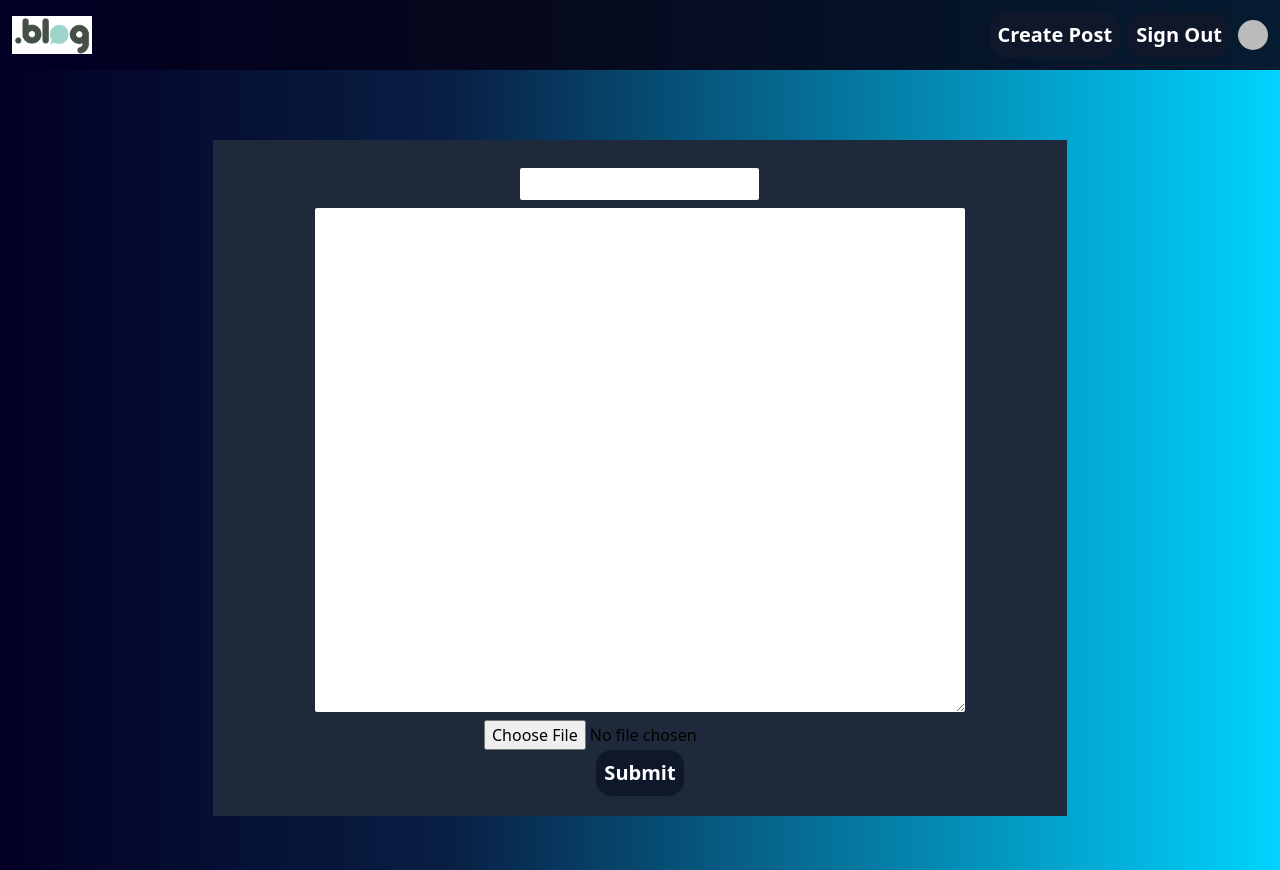
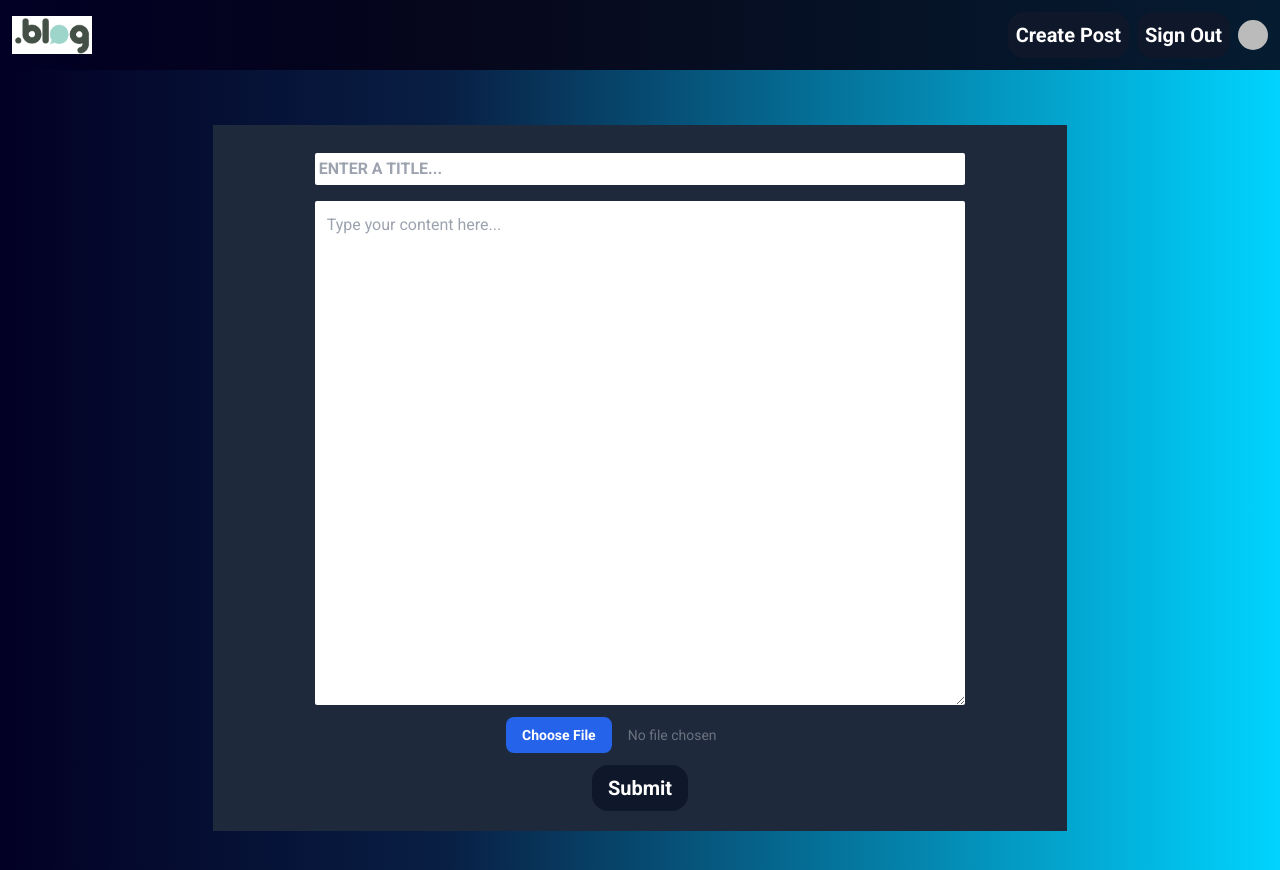
Before and after one commit to MayukhDg/blog_platform, a Next.js app: page /create-post in a window 1280 px wide. Built offline with nearby package versions, Linux system fonts and the light colour scheme; no server answers; sample sign-in values are in the browser's storage.

Commit message:
updates added

```diff
--- a/app/create-post/page.js
+++ b/app/create-post/page.js
@@ -80,10 +80,18 @@ const createPost = () => {
   return (
     <section className='h-screen w-screen flex items-center justify-center  form__wrapper' >
      <form  className='bg-slate-800 p-5 flex flex-col items-center justify-start mx-auto w-2/3 mt-4' onSubmit={handleSubmit} >
-      <input className='outline-none rounded-sm p-1 mt-2' value={title}  onChange={e=>setTitle(e.target.value)} />
-       <textarea rows={20} cols={20} className='outline-none rounded-sm p-3 mt-2 w-[80%]' value={content} onChange={e=>setContent(e.target.value)} />
-       <input className='mt-2 outline-none' onChange={(e) => handleChangeImage(e)}  type="file" accept='image/*' />
-       <button className='outline-none p-2 bg-slate-900 text-[20px] rounded-2xl text-white font-bold  ' type="submit" >Submit</button>
+      <input placeholder='enter a title...' className='outline-none rounded-sm p-1 mt-2 w-[80%] font-bold uppercase' value={title}  onChange={e=>setTitle(e.target.value)} />
+       <textarea placeholder='Type your content here...' rows={20} cols={20} className='outline-none rounded-sm p-3 mt-4 w-[80%]' value={content} onChange={e=>setContent(e.target.value)} />
+       <input className='block mt-3 text-sm text-gray-500
+      file:me-4 file:py-2 file:px-4
+      file:rounded-lg file:border-0
+      file:text-sm file:font-semibold
+      file:bg-blue-600 file:text-white
+      hover:file:bg-blue-700
+      file:disabled:opacity-50 file:disabled:pointer-events-none
+      dark:file:bg-blue-500
+      dark:hover:file:bg-blue-400 text-center' onChange={(e) => handleChangeImage(e)}  type="file" accept='image/*' />
+       <button className=' mt-3 outline-none px-4 py-2 bg-slate-900 text-[20px] rounded-2xl text-white font-bold ' type="submit" >Submit</button>
      </form>
 
     </section>
--- a/app/globals.css
+++ b/app/globals.css
@@ -8,7 +8,15 @@
     padding: 0;
     margin: 0;
     box-sizing: border-box;
+    font-family: var(--font-roboto);
 }
+
+
+body{
+    background: rgb(2,0,36);
+    background: linear-gradient(90deg, rgba(2,0,36,1) 0%, rgba(9,31,68,1) 35%, rgba(0,212,255,1) 100%);
+}
+
 
 
 .create-post__gradient{
@@ -20,3 +28,9 @@ nav{
     background: rgb(2,0,36);
 background: linear-gradient(90deg, rgba(2,0,36,1) 0%, rgba(6,4,22,0.8856792717086834) 40%);
 }
+
+
+
+.shadow{
+    box-shadow: rgba(0, 0, 0, 0.25) 0px 54px 55px, rgba(0, 0, 0, 0.12) 0px -12px 30px, rgba(0, 0, 0, 0.12) 0px 4px 6px, rgba(0, 0, 0, 0.17) 0px 12px 13px, rgba(0, 0, 0, 0.09) 0px -3px 5px;
+}
--- a/app/layout.js
+++ b/app/layout.js
@@ -1,10 +1,15 @@
 import './globals.css'
-import { Montserrat } from 'next/font/google';
+import { Roboto } from 'next/font/google';
 import Navbar from '@/components/Navbar';
 import Provider from '@/components/Providers';
 
 
-const inter = Montserrat({ subsets: ['latin'] })
+const roboto = Roboto({
+  subsets: ['latin'],
+  weight:["100", "300", "400", "500", "700", "900"],
+  variable: '--font-roboto',
+
+})
 
 export const metadata = {
   title: 'Blogger',
@@ -14,7 +19,7 @@ export const metadata = {
 export default function RootLayout({ children }) {
   return (
     <html lang="en">
-      <body className="{inter.className} create-post__gradient">
+      <body className={roboto.className}>
         <Provider>
         <Navbar/>
         <main>
--- a/app/page.js
+++ b/app/page.js
@@ -1,22 +1,47 @@
 "use client"
 
 import { useSession } from "next-auth/react"
-import Link from "next/link";
-
+import { fetchAllBlogs } from "@/lib/actions/blog.actions";
+import { useEffect, useState } from "react";
+import BlogCard from "@/components/BlogCard";
+import { usePathname } from "next/navigation";
 
 const Home = () => {
 
  const { data:session } = useSession();
+ const [blogs, setBlogs] = useState([]);
+const pathname = usePathname();
+
+ const fetchBlogPosts = async()=>{
+   const data = await fetchAllBlogs();
+   setBlogs(data);
+ }
+
+ useEffect(()=>{
+  fetchBlogPosts()
+ },[])
+
 
  return (
-    <section id="home" className=' h-screen relative  w-screen overflow-hidden'>
-    <div className='w-full bg-bg-image-1  min-h-full bg-cover bg-no-repeat -z-30 absolute inset-0' />
+    <section id="home" className='relative'>
+    <div className='inset-0 bg-bg-image-1 bg-cover bg-repeat -z-30 absolute' />
     { session?.user?.id ?
-    <div className="flex flex-col ml-4 mt-4 w-full items-center" >
+    <div className="flex flex-col ml-4 w-full items-center py-3" >
       <h1 className="text-4xl text-white font-bold" > Welcome {session?.user?.name}</h1>
-      <Link href="/create-post" >
-    <button className='outline-none p-2 bg-slate-900 text-[20px] rounded-2xl mt-3 text-white font-bold ' >Create Post</button>
-  </Link>
+  <h3 className="text-4xl text-white font-bold mt-3" >Check Out the latest posts on blogger!</h3>
+  <div className="flex items-center w-full p-3 flex-wrap gap-3" >
+   {blogs.map((item)=>(
+    <BlogCard
+     key={item._id}
+     id={item._id}
+     content={item.content}
+     title={item.title}
+     image={item.image}
+     author={session?.user?.id}
+     comments={item.comments}
+    />
+   ))}
+  </div>
     </div>
     :
     <div className="flex flex-col ml-4 mt-4" >
--- a/app/profile/[id]/page.jsx
+++ b/app/profile/[id]/page.jsx
@@ -10,7 +10,7 @@ import { fetchUser } from '@/lib/actions/user.actions';
 
   const user = await fetchUser(params.id)
 
-  if(!user) return;
+  if(!user) return null;
 
   const posts = await fetchUserBlogs();
 
@@ -29,7 +29,7 @@ import { fetchUser } from '@/lib/actions/user.actions';
 
     return (
     <>
-    <section className='flex flex-wrap w-screen gap-3 p-3 m-auto'>
+    <section className='flex flex-wrap w-screen gap-5 p-3 m-auto'>
       { UserBlogs.map((post)=>(
         <BlogCard
           key={post._id}
@@ -37,7 +37,7 @@ import { fetchUser } from '@/lib/actions/user.actions';
           title={post.title}
           content={post.content}
           image={post.image}
-          author={post.author}
+          author={params.id}
           comments={post.comments}
         />
       )) }
--- a/components/Modal.jsx
+++ b/components/Modal.jsx
@@ -16,7 +16,7 @@ const Modal = ({ title, content, image, author, openModal, setOpenModal, onClose
         leaveFrom="opacity-100"
         leaveTo="opacity-0"
       >
-        <div className="fixed inset-0 bg-black/25" />
+        <div className="fixed inset-0 bg-black/25 " />
       </Transition.Child>
 
       <div className="fixed inset-0 overflow-y-auto">
@@ -31,7 +31,7 @@ const Modal = ({ title, content, image, author, openModal, setOpenModal, onClose
             leaveTo="opacity-0 scale-95"
           >
 
-            <Dialog.Panel className="w-full max-w-md transform overflow-hidden rounded-2xl bg-white p-6 text-left align-middle shadow-xl transition-all">
+            <Dialog.Panel className="w-full max-w-md transform overflow-hidden rounded-2xl bg-white p-6 text-left align-middle shadow-xl transition-all mt-4">
               <Dialog.Title
                 as="h3"
                 className="text-lg font-medium leading-6 text-gray-900"
@@ -46,7 +46,7 @@ const Modal = ({ title, content, image, author, openModal, setOpenModal, onClose
               alt='blogpic'
               />
               <div className="mt-2">
-                <p className="text-sm text-gray-500">
+                <p className="text-lg text-gray-500">
                 {content}
                 </p>
               </div>
--- a/components/UpdateForm.jsx
+++ b/components/UpdateForm.jsx
@@ -28,10 +28,10 @@ if(submitting){
 }
 
   return (
-    <form  className='bg-slate-800 p-5 flex flex-col items-center justify-start' onSubmit={handleSubmit} >
-    <input className='outline-none rounded-sm p-1 mt-2' value={blogTitle}  onChange={e=>setBlogTitle(e.target.value)} />
-     <textarea rows={10} cols={20} className='outline-none rounded-sm p-3 mt-2' value={blogContent} onChange={e=>setBlogContent(e.target.value)} />
-     <button className='outline-none p-2 bg-slate-900 text-[20px] rounded-2xl text-white font-bold mt-2  ' type="submit" >Submit</button>
+    <form  className='bg-slate-800 p-5 flex flex-col items-center justify-start mx-auto w-2/3 mt-4' onSubmit={handleSubmit} >
+    <input placeholder='enter a title...' className='outline-none rounded-sm p-1 mt-2 w-[80%] font-bold uppercase' value={blogTitle}  onChange={e=>setBlogTitle(e.target.value)} />
+     <textarea  rows={20} cols={20}  className='outline-none rounded-sm p-3 mt-4 w-[80%]' value={blogContent} onChange={e=>setBlogContent(e.target.value)} />
+     <button className=' mt-3 outline-none px-4 py-2 bg-slate-900 text-[20px] rounded-2xl text-white font-bold ' type="submit" >Submit</button>
    </form>
 
   )
--- a/lib/actions/blog.actions.js
+++ b/lib/actions/blog.actions.js
@@ -6,13 +6,31 @@ import User from "@/models/user"
 import { revalidatePath } from "next/cache"
 import Comment from "@/models/comment"
 
+
+
+export const fetchAllBlogs= async(pathname)=>{
+  try {
+    await connectToDB();
+    const blogs = await Blog.find({}).populate({
+      path:"author",
+      model:User
+    }).populate({
+      path:"comments",
+      model:Comment
+    }).limit(5)
+    return JSON.parse(JSON.stringify(blogs), {status:200})
+  } catch (error) {
+    throw new error;
+  }
+}
+
 export const fetchUserBlogs = async()=>{
   try {
     await connectToDB();
     const allPosts = await Blog.find({}).populate({
       path:"comments",
       model:Comment
-    })
+    }).populate("author")
    return JSON.parse(JSON.stringify(allPosts), {status:200})
   } catch (error) {
     console.log(error);
```
Also changed, not shown: components/BlogCard.jsx (+10 -10 lines).
